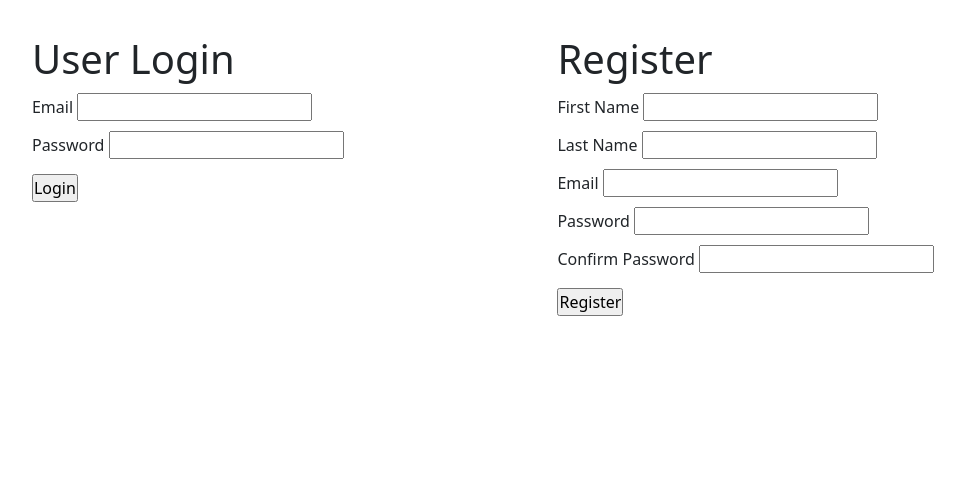
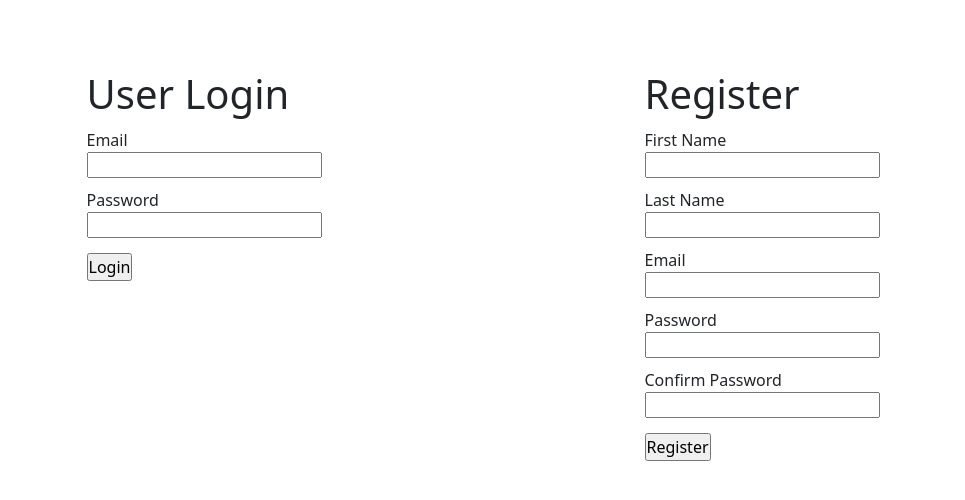
Before and after one commit to ashleyann9535/login_registration, a Flask app: page / in a window 1280 px wide. Shown: the top 500 px of the page, without its empty margins (102-1067 px from the left). Run offline with Flask 2, Linux system fonts and the light colour scheme.

Commit message:
update styling

```diff
--- a/flask_app/static/styles.css
+++ b/flask_app/static/styles.css
@@ -21,3 +21,8 @@ label{
 .submit_button{
     margin-top: 15px;
 }
+
+.box{
+    padding: 35px;
+    border-radius: 2%;
+}
--- a/flask_app/templates/index.html
+++ b/flask_app/templates/index.html
@@ -40,11 +40,11 @@
         <form action="/login" method="POST">
           <label>
             Email
-            <input type="text" name="email" />
+            <input type="text" name="email" class="d-block h-100 w-100"/>
           </label>
           <label>
             Password
-            <input type="password" name="password" />
+            <input type="password" name="password" class="d-block h-100 w-100"/>
           </label>
           <input class="submit_button" type="submit" value="Login" />
         </form>
@@ -63,23 +63,23 @@
         <form action="/register/user" method="POST">
           <label>
             First Name
-            <input type="text" name="first_name" />
+            <input type="text" name="first_name" class="d-block h-100 w-100"/>
           </label>
           <label>
             Last Name
-            <input type="text" name="last_name" />
+            <input type="text" name="last_name" class="d-block h-100 w-100"/>
           </label>
           <label>
             Email
-            <input type="email" name="email" />
+            <input type="email" name="email" class="d-block h-100 w-100"/>
           </label>
           <label>
             Password
-            <input type="password" name="password" />
+            <input type="password" name="password" class="d-block h-100 w-100"/>
           </label>
           <label>
             Confirm Password
-            <input type="password" name="confirm_password" />
+            <input type="password" name="confirm_password" class="d-block h-100 w-100"/>
           </label>
           <input class="submit_button" type="submit" value="Register" />
         </form>
```
